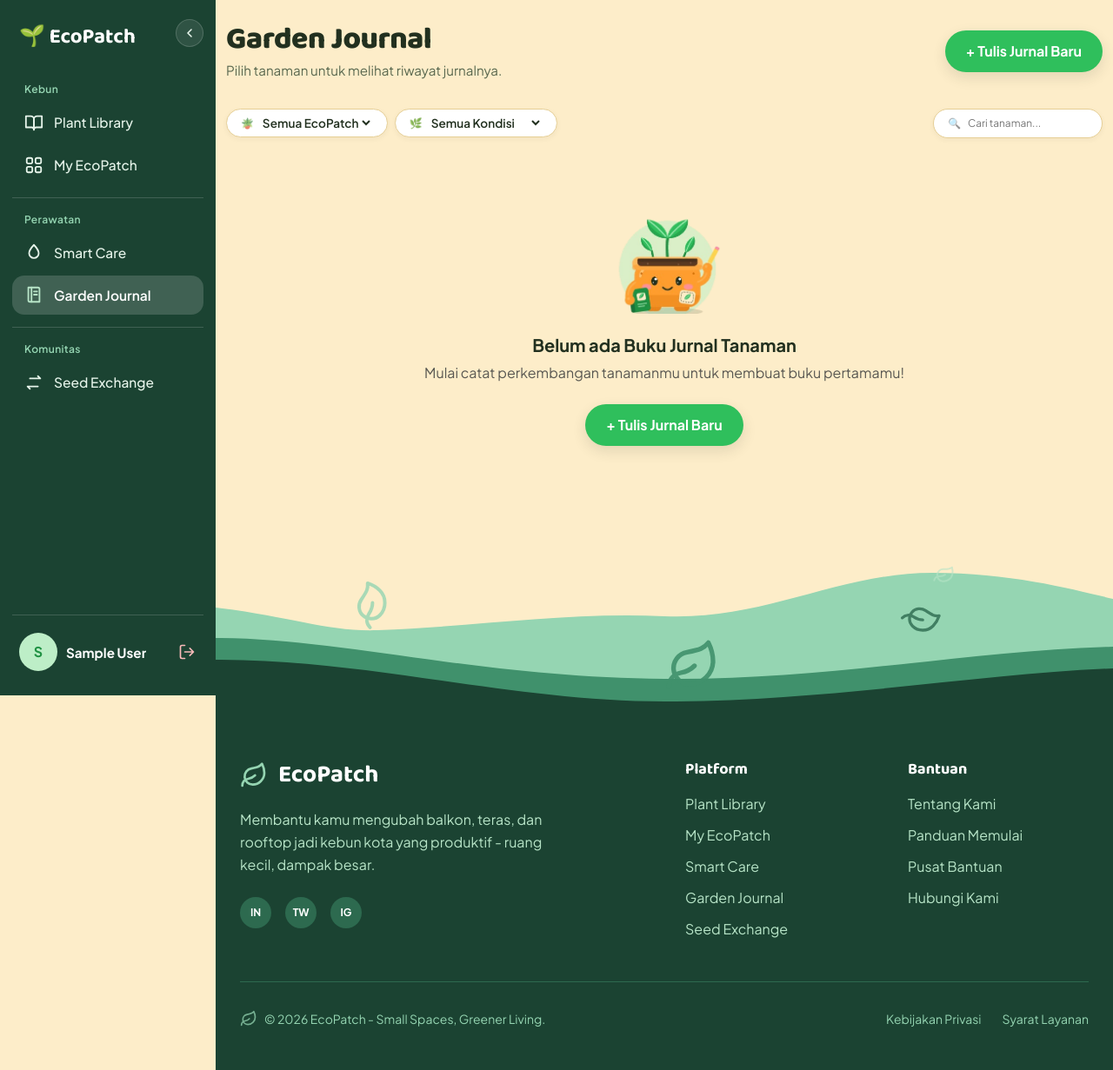
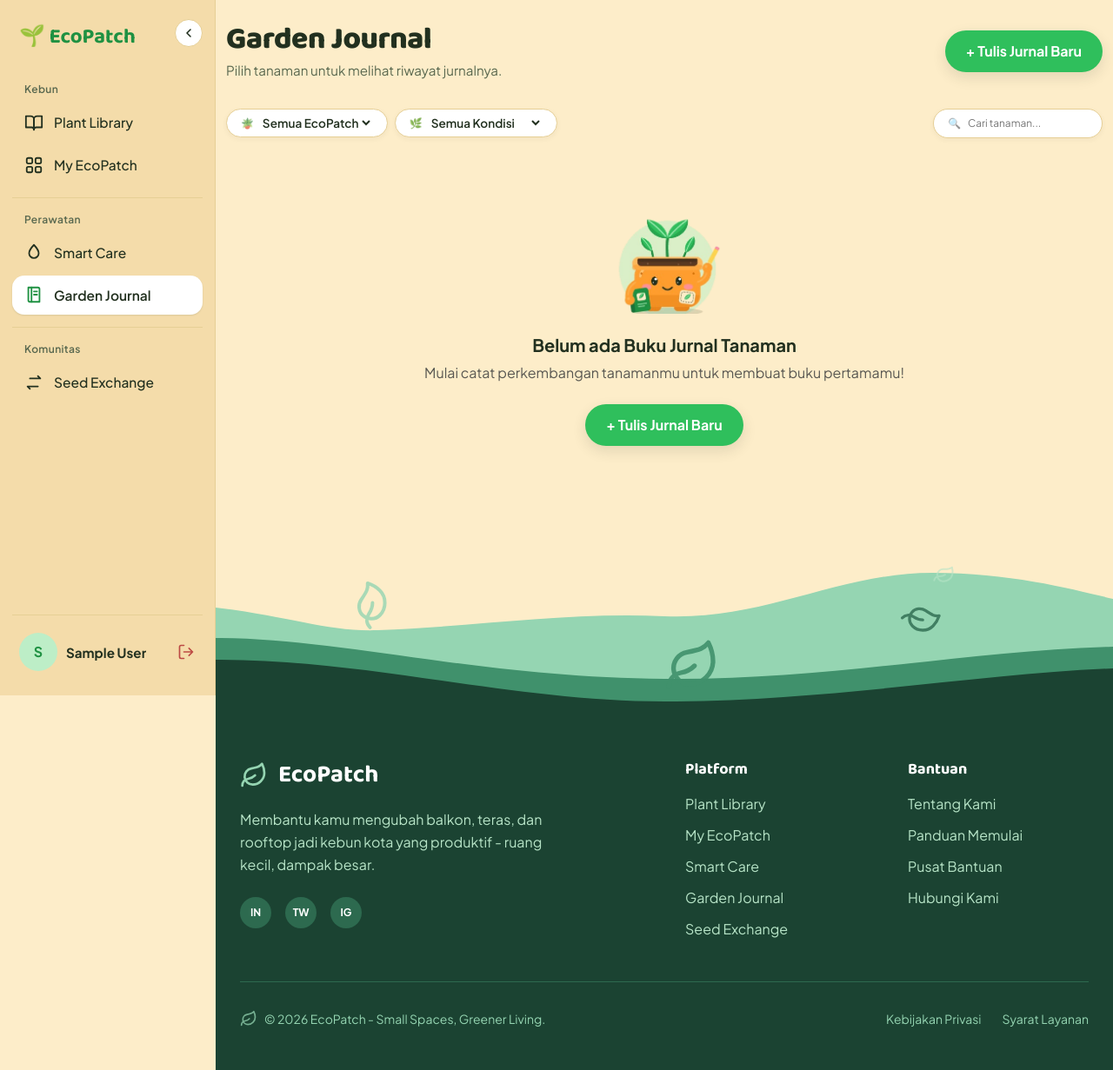
Before and after one commit to pbpa02-ecopatch/ecopatch-web, a Django app: page /journal/ in a window 1280 px wide. Shown: the whole page at 87% size. Run offline with Django 5.2, Linux system fonts and the light colour scheme; the visitor is signed in with stand-in values (Sample User, id 1); data that the repository does not hold is empty; some libraries are stand-ins or nearby versions.

Commit message:
style(navbar): cream sidebar instead of deep green
The sidebar now sits one step darker than the cream page, with the active item as a white card and the same tokens as the rest of the app.

```diff
--- a/static/css/custom.css
+++ b/static/css/custom.css
@@ -2552,22 +2552,17 @@ h1, h2, h3, .navbar-brand {
     }
 }
 
-/* ================= Sidebar colour: deep green (same family as the footer) ================= */
+/* ================= Sidebar colour: cream, one step darker than the page ================= */
 @media (min-width: 768px) {
     .site-navbar.site-navbar--side {
-        --side-bg: #1B4332;
-        --side-text: #e6f4ea;
-        --side-muted: #95D5B2;
-        --side-hover: rgba(255, 255, 255, 0.09);
-        --side-active: rgba(255, 255, 255, 0.16);
-        --side-line: rgba(255, 255, 255, 0.16);
+        --side-bg: var(--surface-300);
+        --side-text: var(--ink);
+        --side-muted: var(--ink-muted);
+        --side-hover: color-mix(in srgb, var(--ink) 7%, transparent);
+        --side-active: var(--surface-200);
+        --side-line: var(--border);
         background: var(--side-bg);
-        border-right: 0;
         color: var(--side-text);
-    }
-
-    .site-navbar--side .navbar-brand {
-        color: #fff;
     }
 
     .site-navbar.site-navbar--side .navbar-nav.nav-auth .nav-link {
@@ -2577,16 +2572,11 @@ h1, h2, h3, .navbar-brand {
     .site-navbar.site-navbar--side .navbar-nav.nav-auth .nav-link:hover:not(.active),
     .site-navbar.site-navbar--side .navbar-nav.nav-auth .nav-link:focus-visible:not(.active) {
         background: var(--side-hover);
-        color: #fff;
     }
 
     .site-navbar.site-navbar--side .navbar-nav.nav-auth .nav-link.active {
         background: var(--side-active);
-        color: #fff;
-    }
-
-    .site-navbar.site-navbar--side .navbar-nav.nav-auth .nav-link.active::before {
-        color: #b7e4c7;
+        box-shadow: 0 1px 2px color-mix(in srgb, var(--ink) 12%, transparent);
     }
 
     .site-navbar--side .navbar-collapse {
@@ -2600,37 +2590,27 @@ h1, h2, h3, .navbar-brand {
     .site-navbar--side .sidebar-user-link:hover,
     .site-navbar--side .sidebar-user-link.active {
         background: var(--side-hover);
-        color: #fff;
-    }
-
-    .site-navbar--side .sidebar-user-name {
-        color: #fff;
+        color: var(--side-text);
     }
 
     .site-navbar--side .sidebar-user-sub {
         color: var(--side-muted);
     }
 
-    .site-navbar--side .sidebar-logout {
-        color: color-mix(in srgb, var(--danger) 40%, #fff);
-    }
-
     .site-navbar--side .sidebar-logout:hover,
     .site-navbar--side .sidebar-logout:focus-visible {
-        background: color-mix(in srgb, var(--danger) 25%, transparent);
-        color: #fff;
+        background: color-mix(in srgb, var(--danger) 14%, transparent);
     }
 
     .site-navbar--side .sidebar-toggle {
         border-color: var(--side-line);
-        background: var(--side-hover);
+        background: var(--surface-200);
         color: var(--side-text);
     }
 
     .site-navbar--side .sidebar-toggle:hover,
     .site-navbar--side .sidebar-toggle:focus-visible {
-        background: var(--side-active);
-        color: #fff;
+        background: var(--brand-300);
     }
 }
 
```
